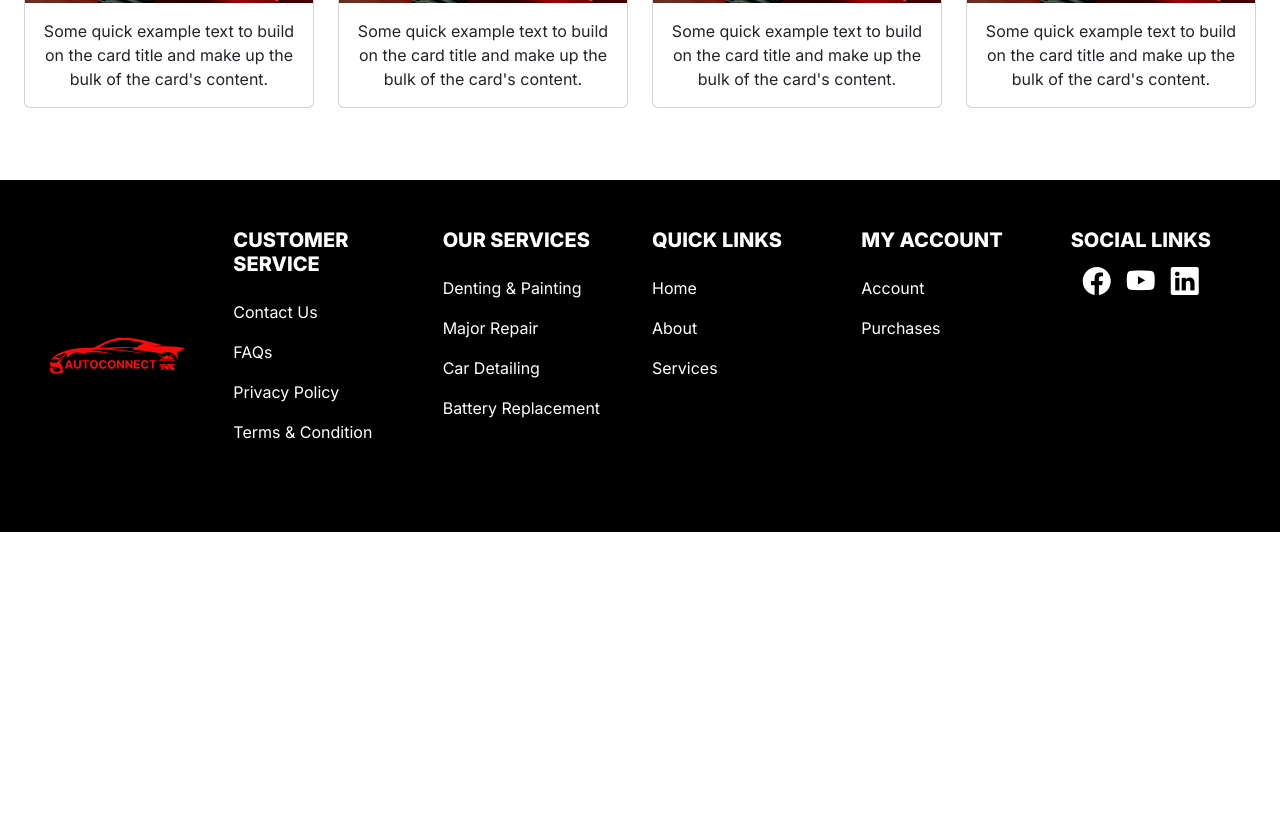
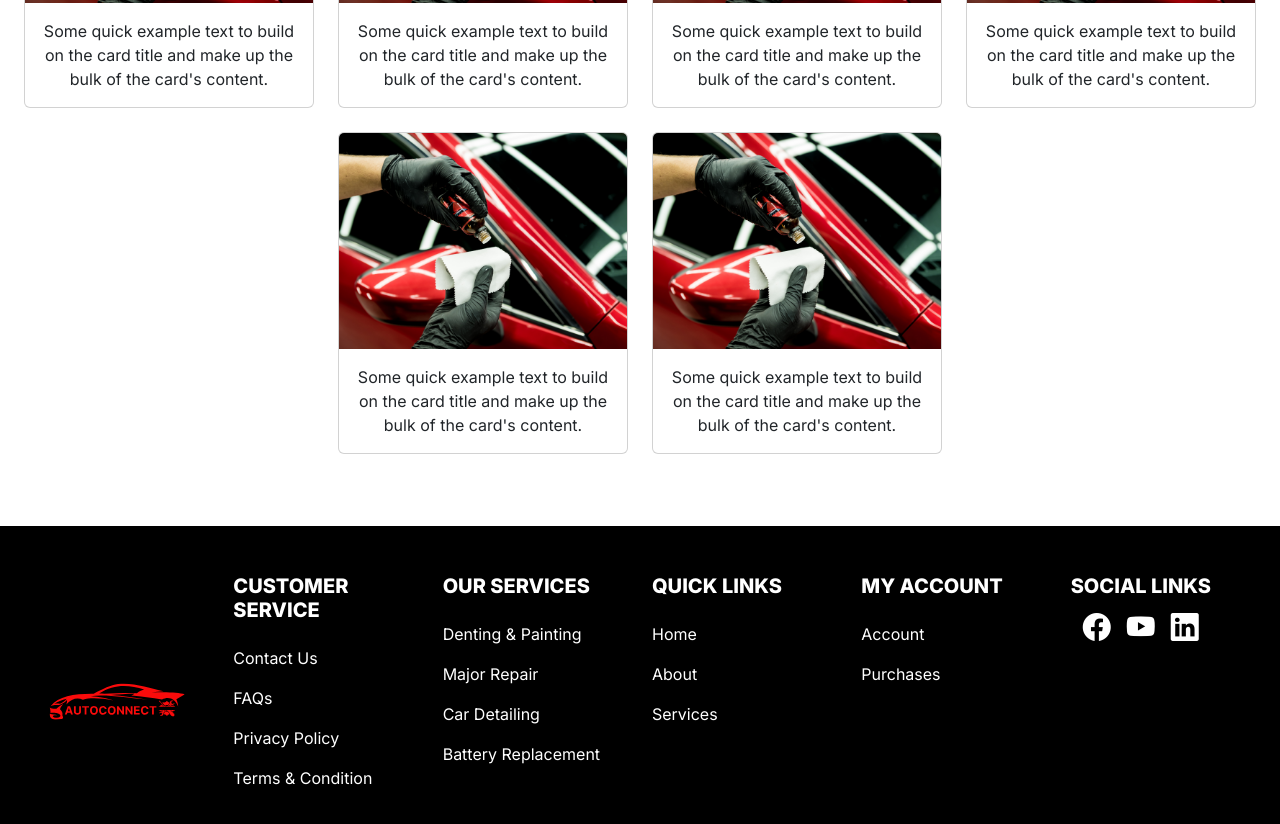
Before and after one commit to jaspherbagor/AutoConnect, a React (Create React App) app in the folder front-end/: page /services in a window 1280 px wide. Shown: the part 1120-1944 px from the top of the page. Before the commit the page ends 1652 px from the top, so only its background shows below. Built offline with nearby package versions, Linux system fonts and the light colour scheme.

Commit message:
added another cards for the services

```diff
--- a/front-end/src/components/pages/client/services.jsx
+++ b/front-end/src/components/pages/client/services.jsx
@@ -115,6 +115,25 @@ const Services = () => {
                   </div>
               </div>
 
+              <div className="row d-flex align-items-center justify-content-center">
+                <div className="col-lg-3 col-md-4 col-sm-6 col-12">
+                  <div className="card mb-4">
+                    <img src="../images/car_detailing.png" className="card-img-top img-fluid" alt="..."/>
+                    <div className="card-body">
+                      <p className="card-text">Some quick example text to build on the card title and make up the bulk of the card's content.</p>
+                    </div>
+                  </div>
+                </div>
+                <div className="col-lg-3 col-md-4 col-sm-6 col-12">
+                  <div className="card mb-4">
+                      <img src="../images/car_detailing.png" className="card-img-top img-fluid" alt="..."/>
+                      <div className="card-body">
+                        <p className="card-text">Some quick example text to build on the card title and make up the bulk of the card's content.</p>
+                      </div>
+                    </div>
+                  </div>
+              </div>
+
 
             </section>
         <ClientFooter />
```
